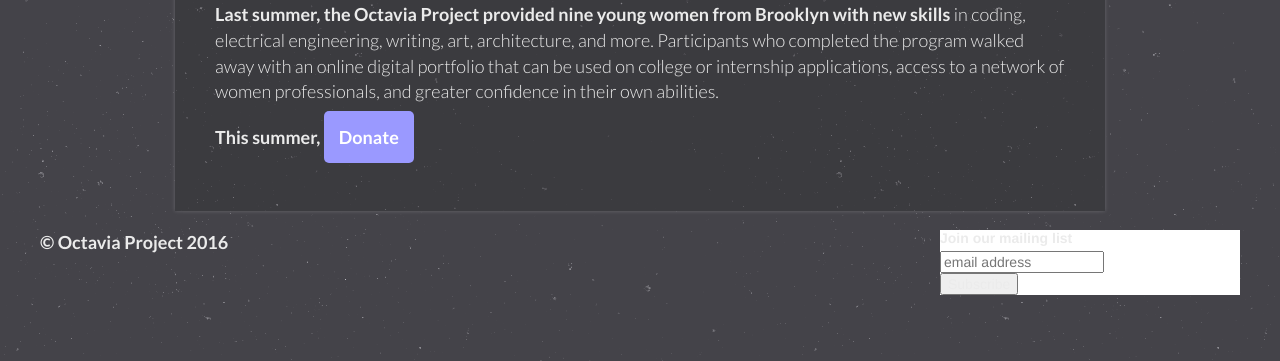
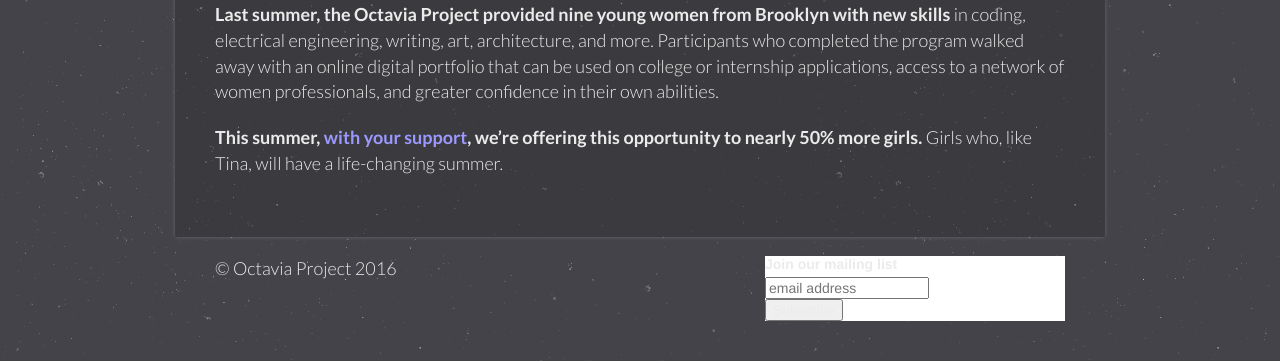
Before and after one commit to OctaviaProject/octaviaproject.github.io, a Jekyll site: the page built from donate.html, in a window 1280 px wide, cut to the strip 971-1332 px from the top of the page. Built offline with Jekyll 4.4.1, drawn with Linux system fonts in a browser that asks for light colours; comment, search, counter and statistics services are not loaded; before the commit the page ends 1307 px from its top, so only the background shows below that.

Commit message:
fixed link

```diff
--- a/donate.html
+++ b/donate.html
@@ -19,16 +19,11 @@
     that can be used on college or internship applications, access to a network of women professionals, and greater confidence
     in their own abilities.</p>
 
-    <p><b>This summer, <a href="https://www.paypal.com/cgi-bin/webscr?cmd=_s-xclick&hosted_button_id=5HE2TAVXUV45Y>with your support</a>,
+    <p><b>This summer, <a href="https://www.paypal.com/cgi-bin/webscr?cmd=_s-xclick&hosted_button_id=5HE2TAVXUV45Y">with your support</a>,
     we’re offering this opportunity to nearly 50% more girls.</b> Girls who, like Tina, will have a life-changing summer.
 
     <p>
 
-    <p>
-        <div class="center">
-            <a href="https://www.generosity.com/education-fundraising/octavia-project-2016" class="donate-button">Donate</a>
-        </div>
-    </p>
 
     </div>
 
```
